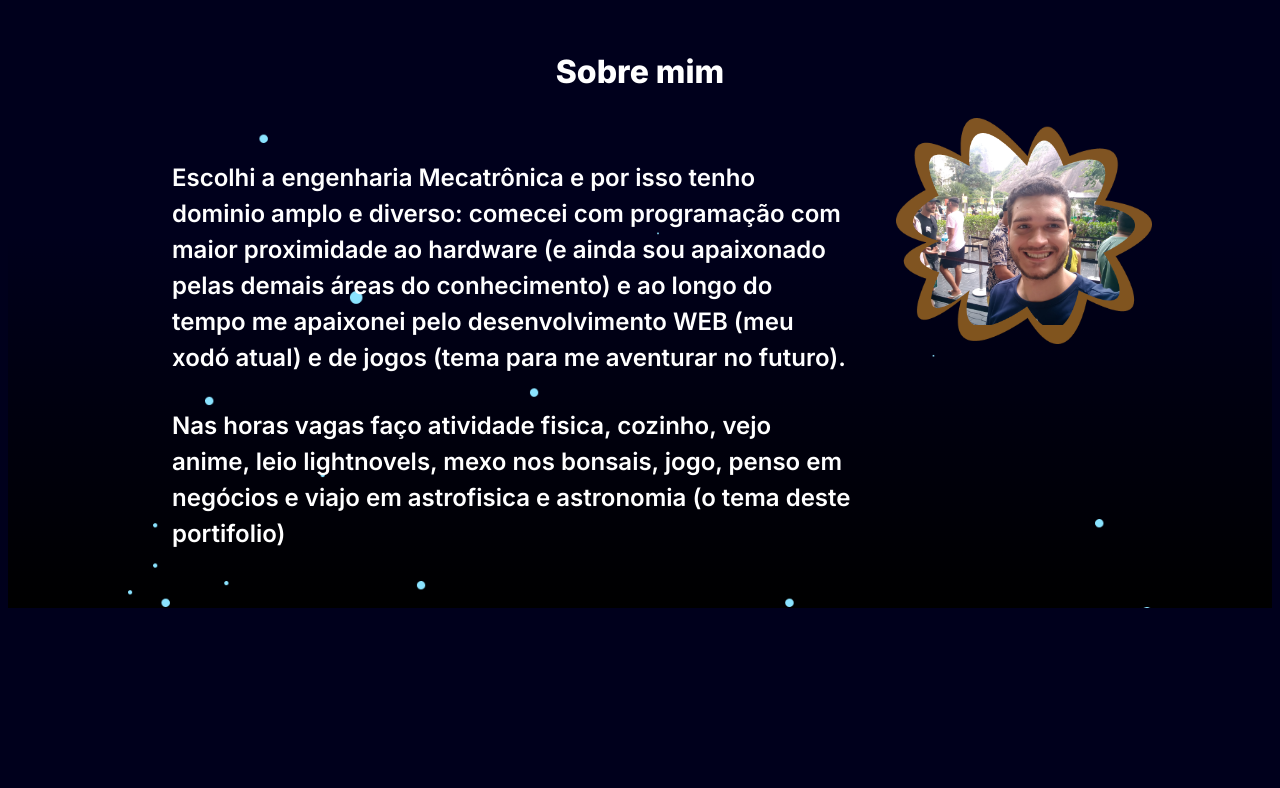
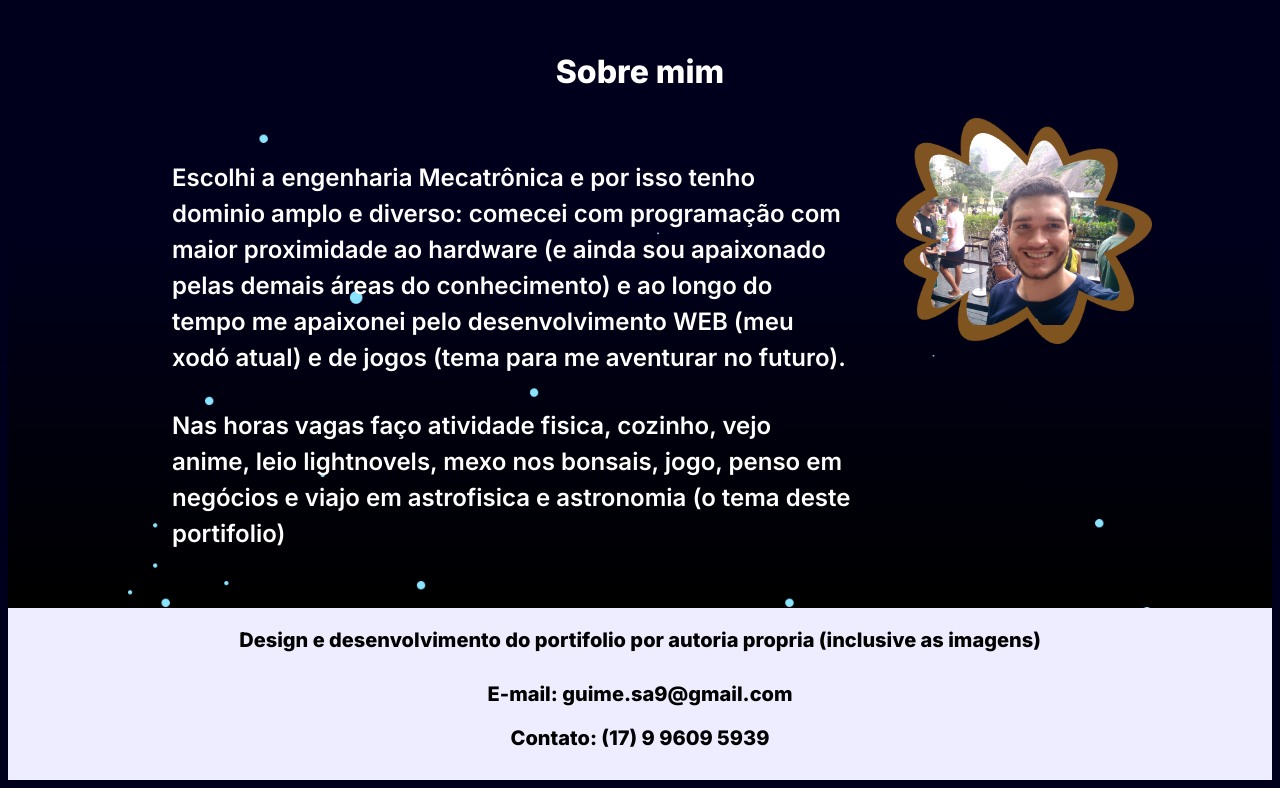
Before and after one commit to gui-sa/gui-sa.github.io, a Next.js app: page / in a window 1280 px wide. Shown: the part 1485-2273 px from the top of the page. Before the commit the page ends 2101 px from the top, so only its background shows below. Built offline with nearby package versions, Linux system fonts and the light colour scheme.

Commit message:
Adiciona Footer

```diff
--- a/src/app/page.tsx
+++ b/src/app/page.tsx
@@ -5,14 +5,19 @@ import styles from './page.module.css'
 import Navigator from '@/components/sections/Navigator/Navigator';
 import SectionCentered from '@/components/sections/SectionCententered';
 import Sobre from '@/components/sections/Sobre';
+import Footer from '@/components/sections/Footer';
 
 export default function Home() {
   return (
+    <>
       <main className={styles.main}>
           <Navigator navList={0}/>
           <SectionDivided/>
           <SectionCentered/>
           <Sobre/>
       </main>
+      <Footer/>
+    </>
+
   );
 }
--- /dev/null
+++ b/src/components/sections/Footer/index.module.css
@@ -0,0 +1,18 @@
+.main{
+    width: 100%;
+    background-color: #EDEDFF;
+    font-size: 20px;
+    font-weight: 800;
+    display: flex;
+    flex-direction: column;
+    justify-content: center;
+    align-items: center;
+    padding-bottom: 20px;
+    text-align: center;
+}
+
+.anchor{
+    color: black;
+    text-decoration: none;
+    margin: 10px 0;
+}
--- /dev/null
+++ b/src/components/sections/Footer/index.tsx
@@ -0,0 +1,13 @@
+import styles from './index.module.css'
+
+export default function Footer(){
+
+    return(
+        <footer className={styles.main}>
+            <p>Design e desenvolvimento do portifolio por autoria propria (inclusive as imagens)</p>
+            <a className={styles.anchor} href="mailto:guime.sa9@gmail.com">E-mail: guime.sa9@gmail.com</a>
+            <a className={styles.anchor} href="tel:+5517996095939">Contato: (17) 9 9609 5939</a>
+        </footer>
+    );
+
+}
```
Lines whose indentation alone changed are shown as unchanged.
